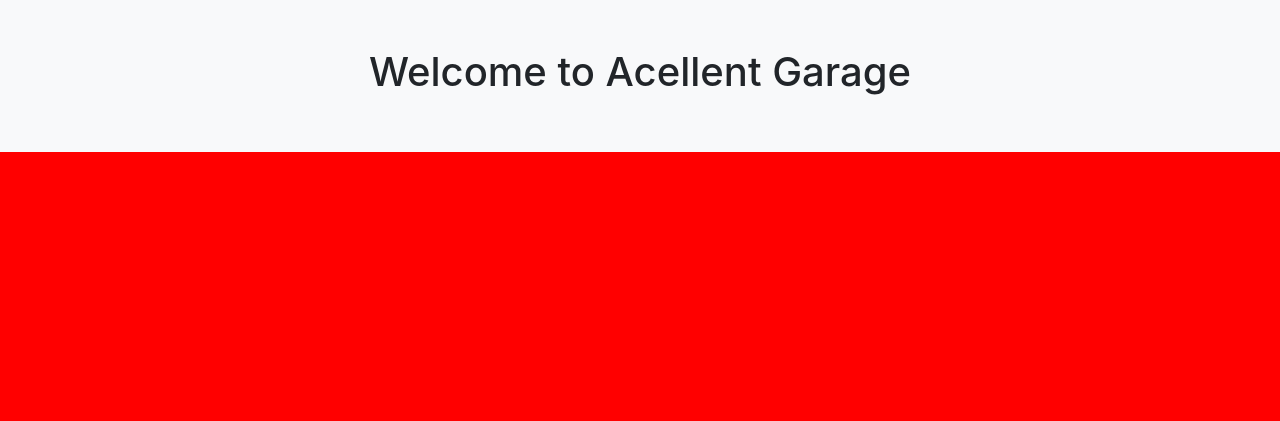
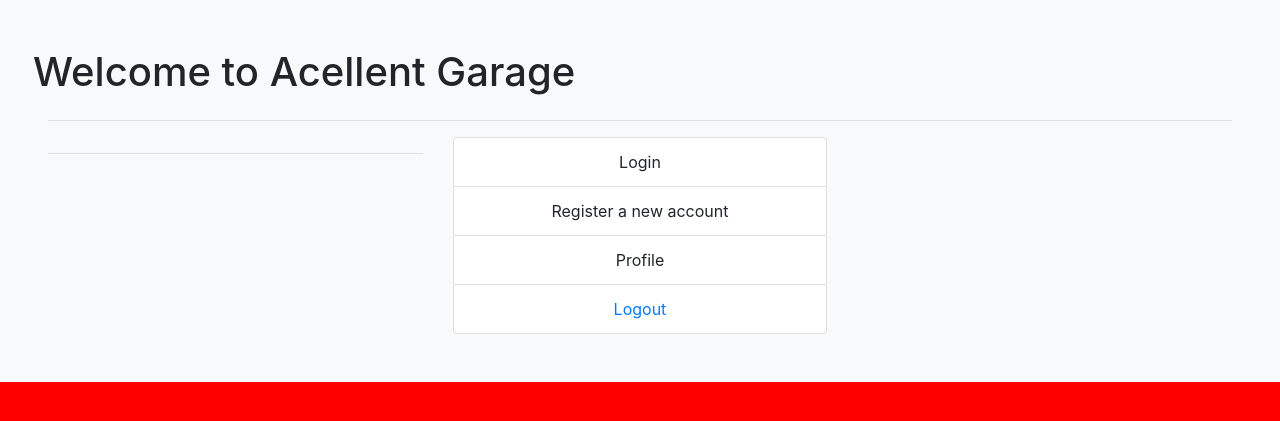
Before and after one commit to 99Ace/guide_for_django, a Django app: page / in a window 1280 px wide. Shown: the top 421 px of the page. Run offline with Django 3.2, Linux system fonts and the light colour scheme; some libraries are stand-ins or nearby versions.

Commit message:
Created Logout Route - updated views/urls/templates

```diff
--- a/CarAppProject/settings.py
+++ b/CarAppProject/settings.py
@@ -128,3 +128,5 @@
     # Needed to login by custom User model, regardless of `allauth`
     "django.contrib.auth.backends.ModelBackend",
 )
+
+MESSAGE_STORAGE = 'django.contrib.messages.storage.session.SessionStorage'
--- a/accounts/templates/index.html
+++ b/accounts/templates/index.html
@@ -4,6 +4,32 @@
 
 {% block content %}
     <div id='div-home' class= 'container-fluid text-center p-5 bg-light'>
-        <h1> Welcome to Acellent Garage</h1>
+        <div class='row'>
+            <h1  class='w-100sda'> Welcome to Acellent Garage</h1>
+        </div>
+        <hr/>
+        <div class='row'>
+            <div class='col-md-4 col-1'>
+                {% if request.user.username %}
+                    Welcome back to the garage {{request.user.username}}
+                {% endif %}
+
+                <hr>
+                {% if messages %}
+                <div>
+                    {% for message in messages %} {{ message }} {% endfor %}
+                </div>
+                {% endif %}
+            </div>
+            <div class='col-md-4 col-10'>
+                <ul class='list-group w-100'>
+                    <li class='list-group-item'>Login</li>
+                    <li class='list-group-item'>Register a new account</li>
+                    <li class='list-group-item'>Profile</li>
+                    <li class='list-group-item list-group-item-action'><a href='{% url 'logout' %}'>Logout</a></li>
+                </ul>
+            </div>
+            <div class='col-md-4 col-1'></div>
+        </div>
     </div>
 {% endblock %}
--- a/accounts/urls.py
+++ b/accounts/urls.py
@@ -1,6 +1,7 @@
 from django.urls import path
-from accounts.views import index
+from accounts.views import index, logout
 
 urlpatterns = [
-    path('', index, name='index')
+    path('', index, name='index'),
+    path('logout/', logout, name='logout')
     ]
--- a/accounts/views.py
+++ b/accounts/views.py
@@ -1,5 +1,11 @@
-from django.shortcuts import render
+from django.shortcuts import render, redirect, reverse, HttpResponse
+from django.contrib import auth, messages
 
 # Create your views here.
 def index(request):
     return render (request, 'index.html')
+
+def logout(request):
+    auth.logout(request)
+    messages.success(request, "You have successfully been logged out")
+    return redirect(reverse('index'))
```
Also changed, not shown: README.md, db.sqlite3.
